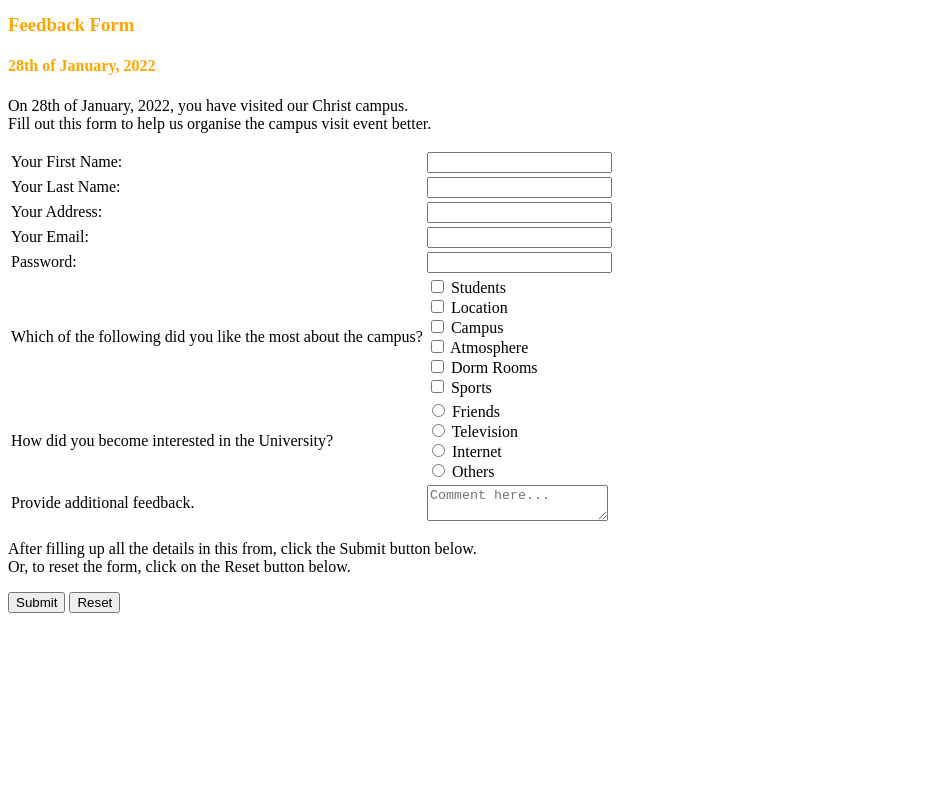
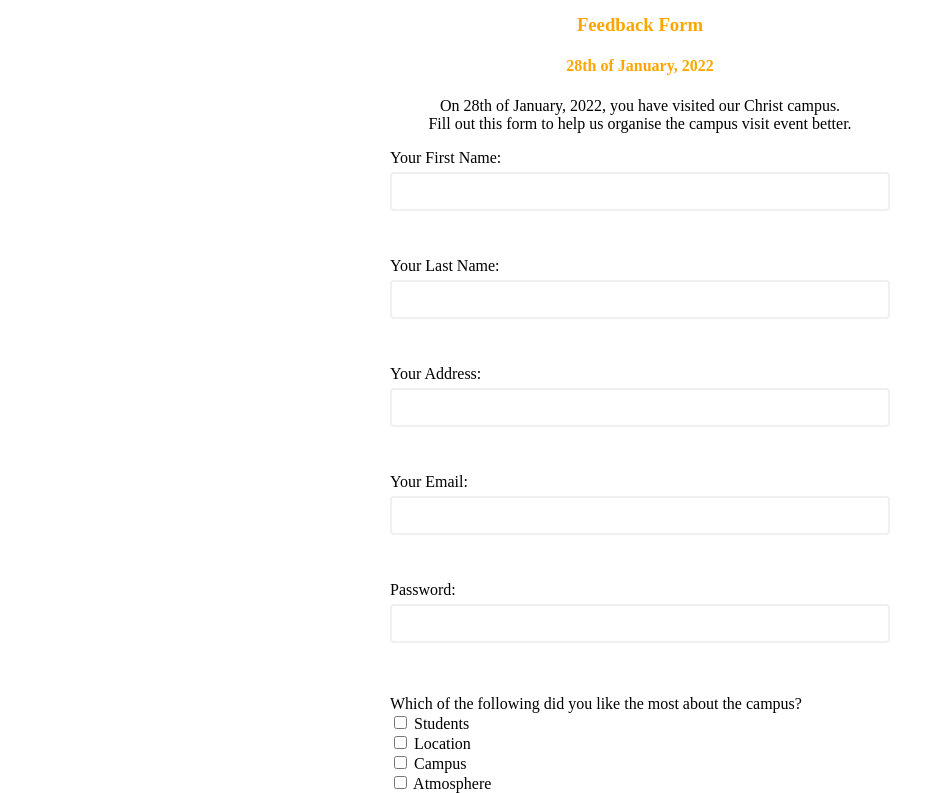
Before and after one commit to 2147152SaumyaThukral/CAC1FormValidation, a plain HTML site: page index.html in a window 1280 px wide. Shown: the part 84-877 px from the top of the page, without its empty margins (0-945 px from the left). Before the commit the page ends 800 px from the top, so only its background shows below. Drawn offline with Linux system fonts and the light colour scheme.

Commit message:
Update index.html

```diff
--- a/index.html
+++ b/index.html
@@ -5,88 +5,180 @@ PUBLIC "-//W3C//DTD XHTML 1.0 Transitional//EN"
 "DTD/xhtml1-transitional.dtd">
 <html xmlns="http://www.w3.org/1999/xhtml" xml:lang="en" lang="en">
 <head>
+
+	<script
+      src="https://kit.fontawesome.com/bc4d8abcd3.js"
+      crossorigin="anonymous"
+    ></script>
+
 <title>Christ University Campus Feedback Form</title>
+
+<style>
+	* {
+		box-sizing: border-box;
+	}
+
+	body {
+
+		display: flex;
+		align-items: center;
+		justify-content: center;
+		margin: 0%;
+	}
+	.formbody {
+		background-color: white;
+		border-radius: 4px;
+		overflow: hidden;
+		width: 500px;
+		max-width: 100%;
+	}
+	.form-control {
+		margin-bottom: 10px;
+		padding-bottom: 20px;
+		position: relative;
+	}
+
+	.form-control label {
+		display: inline-block;
+		margin-bottom: 5px;
+	}
+
+	.form-control input{
+		border: 2px solid #f0f0f0;
+		border-radius: 4px;
+		display: block;
+		padding: 10px;
+		width: 100%;
+	}
+
+	.form-control.success input {
+		border-color: green;
+	}
+
+	.form-control.error input {
+		border-color: red;
+	}
+
+	.form-control.success check-circle {
+		color: green;
+	}
+
+	.form-control.error exclamation-circle {
+		color: red;
+	}
+
+	.form-control small {
+		color: red;
+		visibility: hidden;
+	}
+
+	.form-control.error small {
+		visibility: visible;
+	}
+
+	.form-control.success check-circle {
+		color: green;
+		visibility: visible;
+	}
+
+	.form-control.error exclamation-circle {
+		color: red;
+		visibility: visible;
+	}
+
+	.form-control i {
+		visibility: hidden;
+	}
+	</style>
 </head>
 
 <body>
+	<div class="formbody">
 
-	<h2 style="font-size:35px;font-style:bold"> Campus Visit </h2>
-	<h3 style="color:orange"> Feedback Form </h3>
-	<h4 style="color:orange"> 28th of January, 2022 </h4>
+	<h2 style="font-size:35px;font-style:bold;text-align: center;"> Campus Visit </h2>
+	<h3 style="color:orange;text-align: center;"> Feedback Form </h3>
+	<h4 style="color:orange; text-align: center;"> 28th of January, 2022 </h4>
 
-<p>
+<p style="text-align: center;">
 On 28th of January, 2022, you have visited our Christ campus.<br>
 Fill out this form to help us organise the campus visit event better.
 </p>
 
-<form>
-	<table>
-		<tr>
-			<td>Your First Name:</td>
-			<td><input type="text" id="firstname" onkeypress="return onlyChar(Event) " name=""
-				onkeyup="checkName('firstname')"></td>
-		</tr>
-		<tr>
-			<td>Your Last Name:</td>
-			<td><input type="text" id="lastname" onkeypress="return onlyChar(Event) " name=""
-				onkeyup="checkName('lastname')"></td>
-		</tr>
-        <tr>
-			<td>Your Address:</td>
-			<td><input type="text" id="address" name=""
-				onkeyup="checkName('address')"></td>
-
-		</tr>
-		<tr>
-			<td>Your Email:</td>
-			<td><input type="email" id="email" onkeyup="checkEmail()" email=""></td>
-
-		</tr>
-        <tr>
-			<td>Password:</td>
-			<td><input type="test" id="password"
-				onkeyup="checkPassword()" password=""></td>
-
-		</tr>
-		<tr>
-			<td>Which of the following did you like the most about the campus?</td>
-			<td><input type="checkbox" name="Students" value="1"> Students<br>
+<form onsubmit="validation(event)" class="form" id="form">
+	<div class="form-control">
+	<label for="firstname">Your First Name:</label>
+			<input type="text" id="firstname" onkeypress="return onlyChar(Event) " name=""
+				onkeyup="checkName('firstname')" />
+				<i class="check-circle"></i>
+				<i class="exclamation-circle"></i>
+				<small>Error</small>
+	</div>
+		<div class="form-control">
+			<label for="lastname">Your Last Name:</label>
+			<input type="text" id="lastname" onkeypress="return onlyChar(Event) " name=""
+				onkeyup="checkName('lastname')" />
+				<i class="check-circle"></i>
+				<i class="exclamation-circle"></i>
+				<small>Error</small>
+		</div>
+        <div class="form-control">
+			<label for="address">Your Address:</label>
+			<input type="text" id="address"
+				onkeyup="checkaddress('address')" address=""/>
+				<i class="check-circle"></i>
+				<i class="exclamation-circle"></i>
+				<small>Error</small>
+		</div>
+		<div class="form-control">
+			<label for="email">Your Email:</label>
+			<input type="email" id="email" onkeyup="checkemail()" email="" />
+			<i class="check-circle"></i>
+				<i class="exclamation-circle"></i>
+				<small>Error</small>
+		</div>
+        <div class="form-control">
+			<label for="password">Password:</label>
+			<input type="test" id="password"
+				onkeyup="checkpassword()" password="" />
+				<i class="check-circle"></i>
+				<i class="exclamation-circle"></i>
+				<small>Error</small>
+		</div>
+		<div>
+			<p>Which of the following did you like the most about the campus?<br>
+				  <input type="checkbox" name="Students" value="1"> Students<br>
 			      <input type="checkbox" name="Location" value="2"> Location<br>
 			      <input type="checkbox" name="Campus" value="3"> Campus<br>
 			      <input type="checkbox" name="Atmosphere" value="4"> Atmosphere<br>
                   <input type="checkbox" name="Dorm Rooms" value="5"> Dorm Rooms<br>
                   <input type="checkbox" name="Sports" value="6"> Sports<br>
-			</td>
-		</tr>
-		<tr>
-			<td>How did you become interested in the University?</td>
-			<td><input type="radio" name="Friends" value="1"> Friends<br>
-			      <input type="radio" name="Television" value="2"> Television<br>
-			      <input type="radio" name="Internet" value="3"> Internet<br>
-                  <input type="radio" name="Others" value="4"> Others<br>
-			</td>
-		</tr>
-		<tr>
-			<td>Provide additional feedback.</td>
-			<td><textarea height="100" width="40" placeholder="Comment here..." ></textarea>
-			</td>
-		</tr>
+			</p>
+		</div>
+		<div>
+			<p>How did you become interested in the University? <br>
+			<input type="radio" name="Friends" value="1"> Friends<br>
+			<input type="radio" name="Television" value="2"> Television<br>
+			<input type="radio" name="Internet" value="3"> Internet<br>
+            <input type="radio" name="Others" value="4"> Others<br>
+			</p>
+		</div>
+		<div>
+			<p>Provide additional feedback.
+			<textarea height="100" width="40" placeholder="Comment here..." ></textarea>
+			</p>
+		</div>
 
 
 
-	</table>
+
 <p> After filling up all the details in this from, click the Submit button below.<br>
 Or, to reset the form, click on the Reset button below.  </p>
-<button onsubmit="validation(Event)" class="form" id="form">Submit</button>
+<button type='submit' onclick="validation()">Submit</button>
 <button onclick="myFunction()">Reset</button>
-<p id="demo"></p>
-
-<script src="2147152CAC1FormValidation.js">
-
-
-</script>
 </form>
 
+<script src="2147152CAC1FormValidation.js"></script>
+	</div>
 </body>
 
 </html>
```
